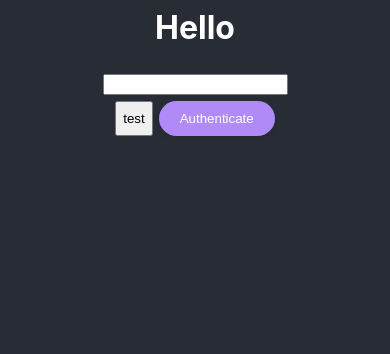
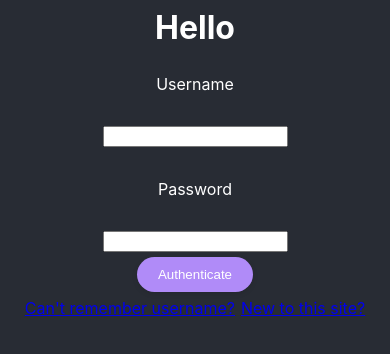
Before and after one commit to oricho123/TaskManager, a React (Create React App) app: page /login in a window 390 px wide. Shown: the top 354 px of the page. Built offline with nearby package versions, Linux system fonts and the light colour scheme.

Commit message:
Split loginPage and LoginForm

```diff
--- a/src/index.css
+++ b/src/index.css
@@ -1,6 +1,7 @@
 html, body, div#root {
     height: 100%
 }
+
 
 body {
     margin: 0;
--- a/src/routes/Routes.tsx
+++ b/src/routes/Routes.tsx
@@ -2,7 +2,7 @@ import React, {useContext} from "react";
 import {AuthContext} from "../context/AuthContext";
 import {createBrowserRouter, Navigate, Outlet} from "react-router-dom";
 import App from "../App";
-import Login from "./login/Login";
+import LoginPage from "./login/LoginPage";
 
 const PrivateRoutes = () => {
     const {token} = useContext(AuthContext)
@@ -14,7 +14,7 @@ const PrivateRoutes = () => {
 export const Routes = createBrowserRouter([
     {
         path: "/login",
-        element: <Login/>,
+        element: <LoginPage/>,
     },
     {
         element: <PrivateRoutes/>,
--- /dev/null
+++ b/src/routes/login/Components/LoginForm.tsx
@@ -0,0 +1,48 @@
+import React, {useContext} from 'react';
+import {AuthContext} from "../../../context/AuthContext";
+import {useNavigate} from "react-router-dom";
+import {ThemedButton} from "../../../components/buttons/ThemedButton";
+import "./styles.module.css"
+
+
+const fakeAuth = (formData: FormData) => {
+    console.log(formData.get('password'))
+    return new Promise<string>((resolve) => {
+        setTimeout(() => resolve('2342f2f1d131rf12'), 250);
+    });
+};
+
+const LoginForm = () => {
+    const {setToken} = useContext(AuthContext);
+
+    const navigate = useNavigate();
+
+    const handleLogin = async (event: React.FormEvent<HTMLFormElement>) => {
+        event.preventDefault();
+        const formData = new FormData(event.currentTarget)
+        console.log(formData);
+        const token = await fakeAuth(formData);
+        setToken(token);
+
+        navigate('/')
+    }
+
+    return (
+        <form onSubmit={handleLogin}>
+            <header>
+                <h1>Hello</h1>
+            </header>
+            <label htmlFor="username">Username</label><br/>
+            <input type="text" id="username" name="username"/><br/>
+            <label htmlFor="password">Password</label><br/>
+            <input type="text" id="password" name="password"/>
+            <ThemedButton type='submit'>Authenticate</ThemedButton>
+            <section>
+                <a href="tempurl">Can't remember username?</a>
+                <a href="tempurl">New to this site?</a>
+            </section>
+        </form>
+    );
+}
+
+export default LoginForm;
--- /dev/null
+++ b/src/routes/login/Components/styles.module.css
@@ -0,0 +1,29 @@
+form {
+    display: flex;
+    margin: 33% auto auto;
+    flex-direction: column;
+    align-items: center;
+    gap: var(--gap);
+    transition: margin .2s;
+}
+
+header * {
+    margin-top: unset;
+}
+
+section {
+    display: flex;
+    gap: var(--gap);
+}
+
+@media (min-width: 2000px) {
+    form {
+        margin-top: 50%;
+    }
+}
+
+@media (max-width: 600px) {
+    form {
+        margin: unset;
+    }
+}
--- a/src/routes/login/Login.tsx
+++ /dev/null
@@ -1,44 +0,0 @@
-import React, {useContext} from 'react';
-import {AuthContext} from "../../context/AuthContext";
-import {useNavigate} from "react-router-dom";
-import {ThemedButton} from "../../components/buttons/ThemedButton";
-import defaultBannerImage from "./assets/bg.jpeg"
-import styles from "./styles.module.css"
-
-const fakeAuth = () => {
-    return new Promise<string>((resolve) => {
-        setTimeout(() => resolve('2342f2f1d131rf12'), 250);
-    });
-};
-
-const Login = () => {
-    const {setToken} = useContext(AuthContext);
-
-    const navigate = useNavigate();
-
-    const handleLogin = async () => {
-        const token = await fakeAuth();
-        setToken(token);
-        navigate('/');
-    }
-
-    return (
-        <div className={styles["login-page"]}>
-            <aside style={{backgroundImage: `url(${defaultBannerImage})`}} className={styles["login-page-banner"]}/>
-            <main>
-                <form className={styles["login-form"]}>
-                    <header>
-                        <h1>Hello</h1>
-                    </header>
-                    <input/>
-                    <section>
-                        <button>test</button>
-                        <ThemedButton onClick={handleLogin}>Authenticate</ThemedButton>
-                    </section>
-                </form>
-            </main>
-        </div>
-    );
-}
-
-export default Login;
--- /dev/null
+++ b/src/routes/login/LoginPage.tsx
@@ -0,0 +1,17 @@
+import React from 'react';
+import defaultBannerImage from "./assets/bg.jpeg"
+import styles from "./styles.module.css"
+import LoginForm from "./Components/LoginForm";
+
+const LoginPage = () => {
+    return (
+        <div className={styles["login-page"]}>
+            <aside style={{backgroundImage: `url(${defaultBannerImage})`}}/>
+            <main>
+                <LoginForm/>
+            </main>
+        </div>
+    );
+}
+
+export default LoginPage;
--- a/src/routes/login/styles.module.css
+++ b/src/routes/login/styles.module.css
@@ -3,14 +3,14 @@
     width: 100%;
     height: 100%;
     color: var(--text-color);
+    transition: padding 0.2s;
 }
 
 aside {
     flex-basis: 50%;
-}
+    background-size: cover;
+    transition: flex-basis 0.2s;
 
-.login-page-banner {
-    background-size: cover;
 }
 
 main {
@@ -19,23 +19,6 @@ main {
     background-color: var(--bg-color);
 }
 
-.login-form {
-    display: flex;
-    margin: 33% auto auto;
-    flex-direction: column;
-    align-items: center;
-    gap: var(--gap);
-    transition: margin .2s;
-}
-
-header * {
-    margin-top: unset;
-}
-
-section {
-    display: flex;
-    gap: var(--gap);
-}
 
 @media (min-width: 2000px) {
     .login-page {
@@ -43,25 +26,18 @@ section {
         box-sizing: border-box;
     }
 
-    .login-form {
-        margin-top: 50%;
-    }
-
     .login-page > main {
         border-radius: 0 20px 20px 0;
     }
 
-    .login-page .login-page-banner {
+    .login-page > aside {
         border-radius: 20px 0 0 20px;
     }
 }
 
 @media (max-width: 600px) {
     aside {
-        display: none;
+        flex-basis: 0;
     }
 
-    .login-form {
-        margin: auto;
-    }
 }
```
Also changed, not shown: 1 other file (tests, documents, lock files or other folders).
